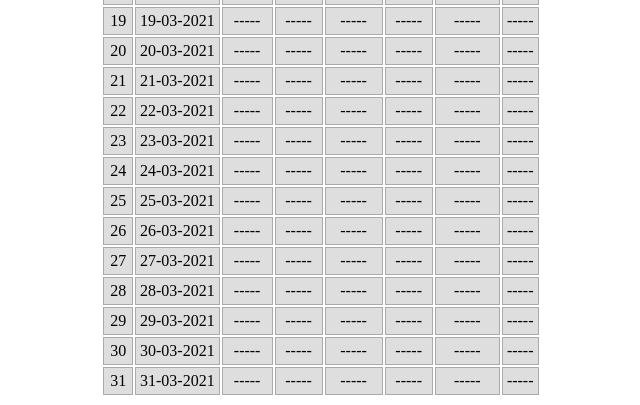
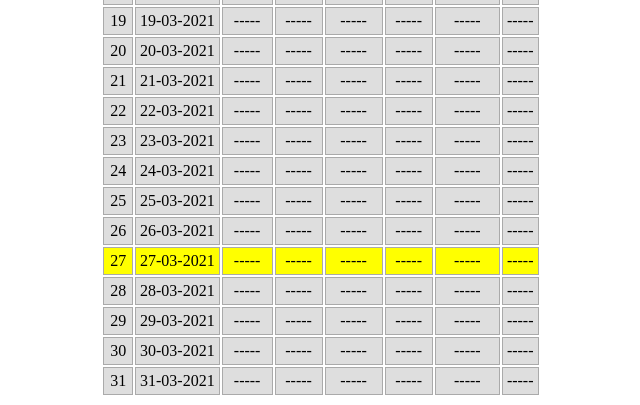
Before and after one commit to antokbs/Jadwal-Sholat, a PHP site: page /sholat/jadwal/index.php in a window 1280 px wide. Shown: the part 596-1001 px from the top of the page, without its empty margins (319-959 px from the left). Run offline with PHP 8.4, Linux system fonts and the light colour scheme.

Commit message:
Highlight Row Today

```diff
--- a/sholat/jadwal/index.php
+++ b/sholat/jadwal/index.php
@@ -31,6 +31,10 @@ $nTimezone = GetConfig("nTimeZone", 7);
       white-space: nowrap;
     }
 
+    .rowToday td {
+      background-color: yellow;
+    }
+
     .tabMain {
       margin-left: auto;
       margin-right: auto;
@@ -54,6 +58,7 @@ $nTimezone = GetConfig("nTimeZone", 7);
       var nBulan = Math.floor(document.getElementById("nBulan").value) + 1;
       var nTahun = document.getElementById("nTahun").value;
       var d = new Date(nTahun, nBulan, 0);
+      var now = new Date();
 
       initTable(table);
 
@@ -68,6 +73,10 @@ $nTimezone = GetConfig("nTimeZone", 7);
 
         var row = table.insertRow();
         row.className = "rowData";
+        if (d1.getFullYear() == now.getFullYear() && d1.getMonth() == now.getMonth() && d1.getDate() == now.getDate()) {
+          row.className += " rowToday";
+        }
+
         row.insertCell().innerHTML = n;
         row.insertCell().innerHTML = addZero(d1.getDate()) + "-" + addZero(d1.getMonth() + 1) + "-" + d1.getFullYear();
         row.insertCell().innerHTML = times.fajr;
```
